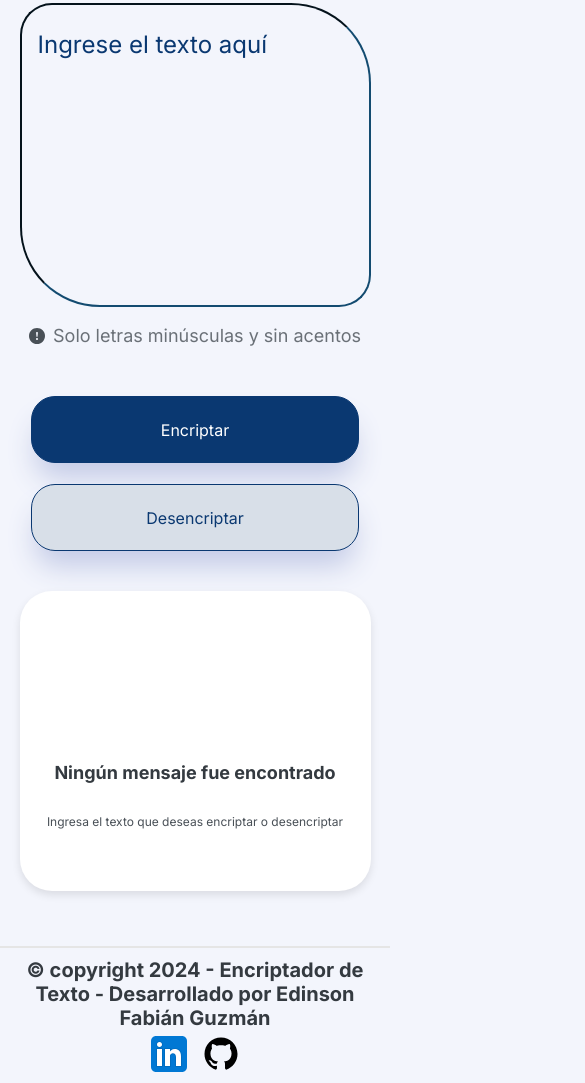
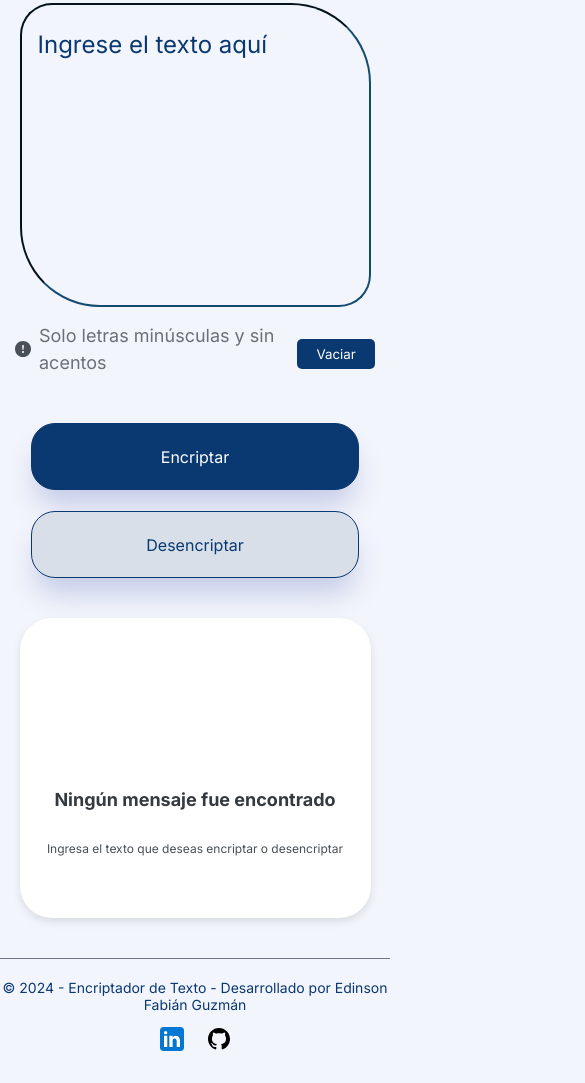
Before and after one commit to wizardcode-bot/Encriptador-de-texto, a plain HTML site: page index.html in a window 390 px wide. Shown: the part 165-1248 px from the top of the page, 585 px wide, since content can reach past the window. Drawn offline with Linux system fonts and the light colour scheme.

Commit message:
Style: Fix footer and responsive style for btn-limpiar

```diff
--- a/CSS/style.css
+++ b/CSS/style.css
@@ -101,7 +101,6 @@ main{
     line-height: 150%;
     opacity: 0.8;
     color: var(--Medium-Gray);
-    /* margin-top: 2rem; */
 }
 
 .encriptador-contenedor{
@@ -151,7 +150,7 @@ main{
     background: var(--White-Blue);
     color: var(--Medium-Blue);
     box-shadow: inset 0px 4px 6px rgba(0, 0, 0, 0.1); /* Sombra interna */
-    transform: scale(0.98); /* Reducir ligeramente la escala */
+    transform: scale(0.98); /* Reduce  la escala */
     border: 1px solid var(--Medium-Blue);
 }
 
@@ -264,7 +263,7 @@ main{
 
 .btn-copiar{
     width: 80%;
-    height: auto; /*67px*/
+    height: auto;
     margin: 2rem;
     position: absolute;
     bottom: 0;
@@ -286,30 +285,49 @@ main{
     transform: scale(0.97);
 }
 
-/*------------------
-Pie De Página
-------------------*/
-footer{
-    margin-top: 15px;
-    padding: 10px;
-    border-top: 2px solid var(--Font);
-    color: var(--Gray);
+footer {
+    padding: 20px 0;
+    background-color: #F3F5FC;
+    border-top: 1px inset var(--Medium-Blue);
     text-align: center;
-    height: 5px;
-    font-size: 20px;
-    font-weight: 700;
+    color: var(--Dark-blue);
 }
 
-.Linkedin:hover{
-    opacity: 0.6;
+.footer-content {
+    display: flex;
+    flex-direction: column;
+    align-items: center;
+    gap: 10px;
 }
+
+footer .copyright {
+    font-size: 14px;
+    font-weight: 400;
+    margin: 0;
+}
+
+footer .social-icons {
+    display: flex;
+    gap: 15px;
+}
+
+footer .social-icon {
+    width: 2rem;
+    height: 2rem;
+    transition: filter 0.3s ease, transform 0.3s ease;
+}
+
+footer .social-icon:hover {
+    transform: scale(1.1); /* Aumenta el tamaño al pasar el ratón */
+}
+
 
 .Github:hover{
     opacity: 0.6;
 }
 
 /*---------------
-Media
+Media queries - Responsive para dos medidas más pequeñas
 ----------------*/
 @media(max-width: 1250px){
     main{
@@ -371,6 +389,15 @@ Media
         height: 210px;
         padding: 10px;
     }
+
+    .btn-limpiar {
+        position: relative;
+        left: auto;
+        right: auto;
+        margin-top: 10px;
+        width: 120px;
+        padding: 0.5rem 1rem;
+    }
 }
 
 
@@ -398,4 +425,13 @@ Media
     .copyright{
         font-size: 20px;
     }
+
+    .btn-limpiar {
+        position: relative;
+        left: auto;
+        right: auto;
+        margin-top: 10px;
+        width: 100px;
+        padding: 0.4rem 0.8rem;
+    }
 }
--- a/index.html
+++ b/index.html
@@ -41,14 +41,19 @@
 </main>
 
 <footer>
-    <p class="copyright">&copy; copyright 2024 - Encriptador de Texto - Desarrollado por Edinson Fabián Guzmán </p>
-    <a href="#" rel="">
-        <img src="./imagenes/linkedin.svg" alt="Logo Linkedin" class="Linkedin">
-     </a>
-     <a href="#" rel="">
-        <img src="./imagenes/github.svg" alt="Logo Github" class="Github">
-     </a>
+    <div class="footer-content">
+        <p class="copyright">&copy; 2024 - Encriptador de Texto - Desarrollado por Edinson Fabián Guzmán</p>
+        <div class="social-icons">
+            <a href="https://www.linkedin.com/in/edinson-guzman" target="_blank">
+                <img src="./imagenes/linkedin.svg" alt="Logo Linkedin" class="social-icon">
+            </a>
+            <a href="https://github.com/wizardcode-bot" target="_blank">
+                <img src="./imagenes/github.svg" alt="Logo Github" class="social-icon">
+            </a>
+        </div>
+    </div>
 </footer>
+
 
 <script src="./Javascript/script.js"></script>
 
```
